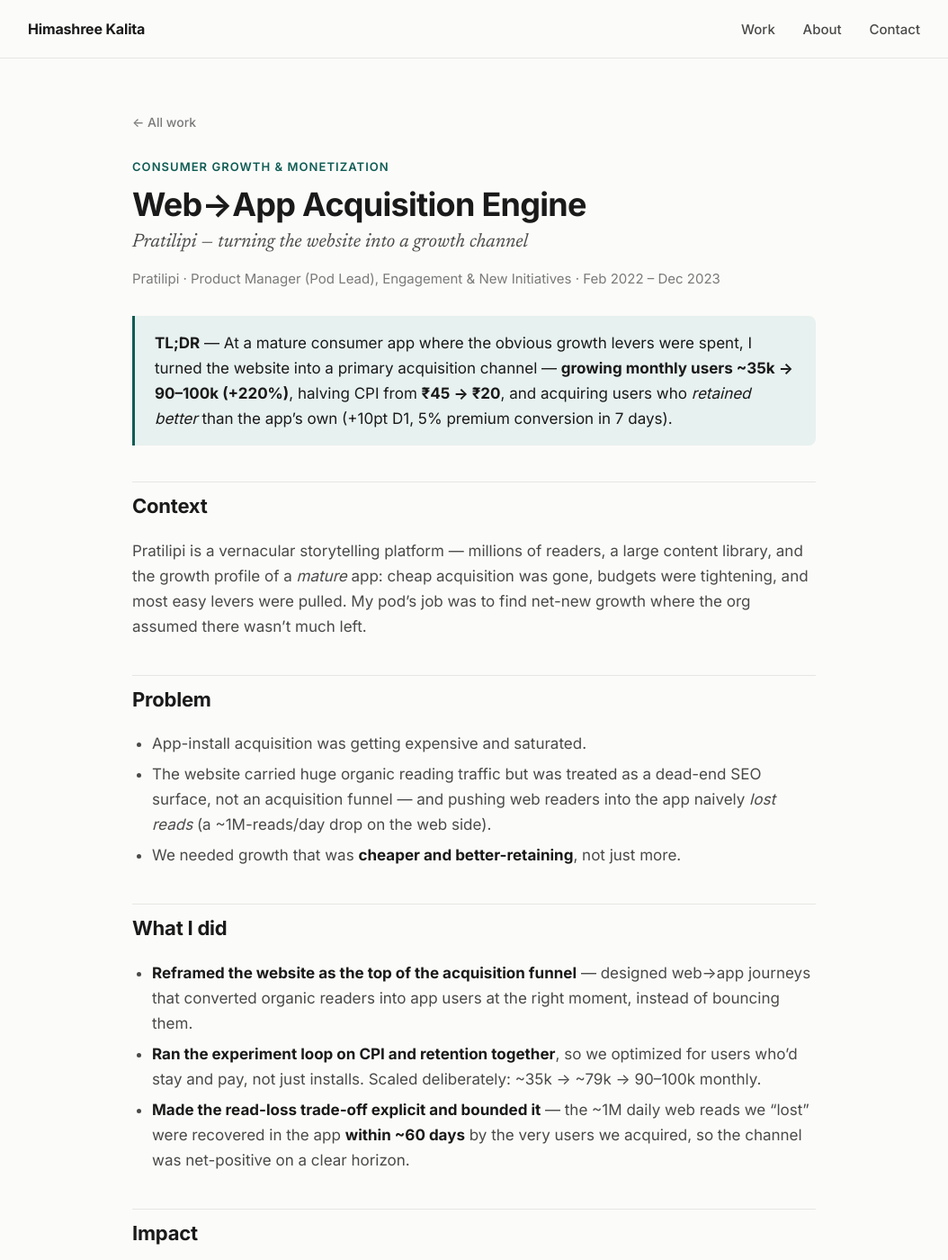
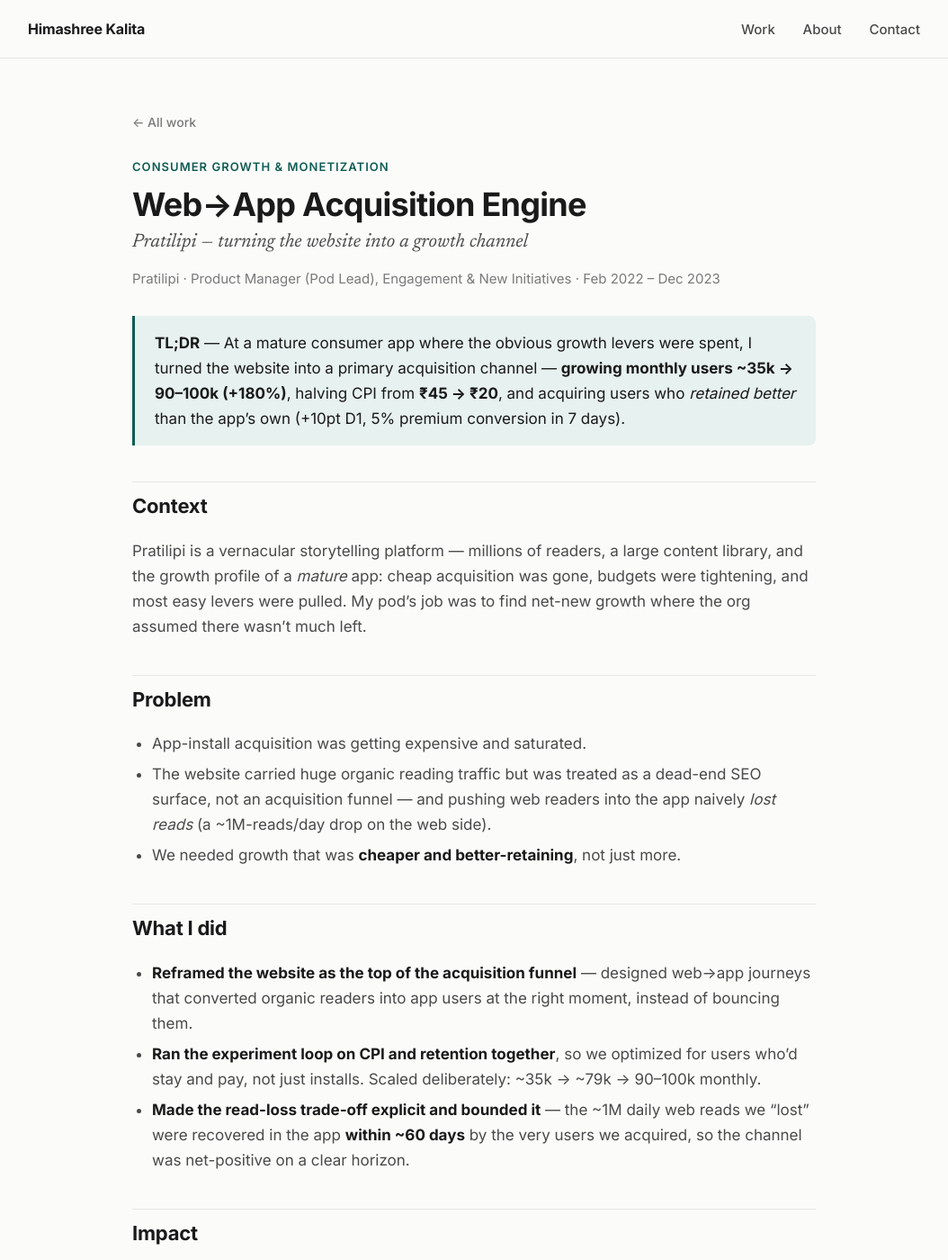
Before and after one commit to HimashreeKalita04/HimashreeKalita04.github.io, a Jekyll site: the page built from _case_studies/pratilipi-web-to-app.md, in a window 1280 px wide and 1400 px high. Shown: the whole window at 90% size, without its empty margins (113-1167 px from the left). Built offline with Jekyll 4.4.1, drawn with Linux system fonts in a browser that asks for light colours; some of the changed text lies outside the part shown.

Commit message:
Update pratilipi-web-to-app.md

```diff
--- a/_case_studies/pratilipi-web-to-app.md
+++ b/_case_studies/pratilipi-web-to-app.md
@@ -5,11 +5,11 @@ subtitle: "Pratilipi — turning the website into a growth channel"
 category: consumer
 category_label: "Consumer growth & monetization"
 order: 1
-summary: "Grew monthly users ~35k → 90–100k (+220%), halved CPI, and acquired users who retained better than the app's own."
+summary: "Grew monthly users ~35k → 90–100k (+180%), halved CPI, and acquired users who retained better than the app's own."
 meta: "Pratilipi · Product Manager (Pod Lead), Engagement & New Initiatives · Feb 2022 – Dec 2023"
 ---
 
-> **TL;DR** — At a mature consumer app where the obvious growth levers were spent, I turned the website into a primary acquisition channel — **growing monthly users ~35k → 90–100k (+220%)**, halving CPI from **₹45 → ₹20**, and acquiring users who *retained better* than the app's own (+10pt D1, 5% premium conversion in 7 days).
+> **TL;DR** — At a mature consumer app where the obvious growth levers were spent, I turned the website into a primary acquisition channel — **growing monthly users ~35k → 90–100k (+180%)**, halving CPI from **₹45 → ₹20**, and acquiring users who *retained better* than the app's own (+10pt D1, 5% premium conversion in 7 days).
 
 ## Context
 
@@ -31,7 +31,7 @@ Pratilipi is a vernacular storytelling platform — millions of readers, a large
 
 | Metric | Result |
 |---|---|
-| Monthly users | **~35k → 90–100k (+220%)** |
+| Monthly users | **~35k → 90–100k (+180%)** |
 | Cost per install | **₹45 → ₹20** |
 | D1 retention of web-acquired users | **+10 pts vs. other new users** |
 | Premium conversion (web-acquired, within 7 days) | **5%** |
```
